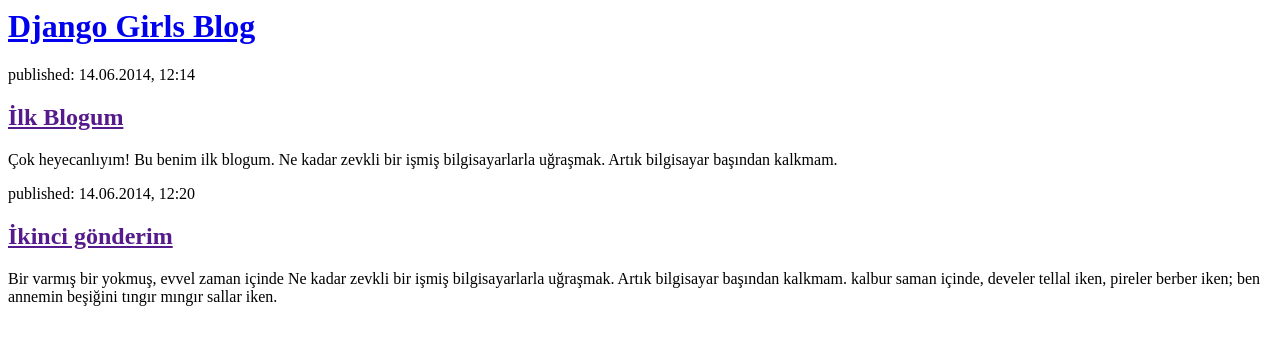
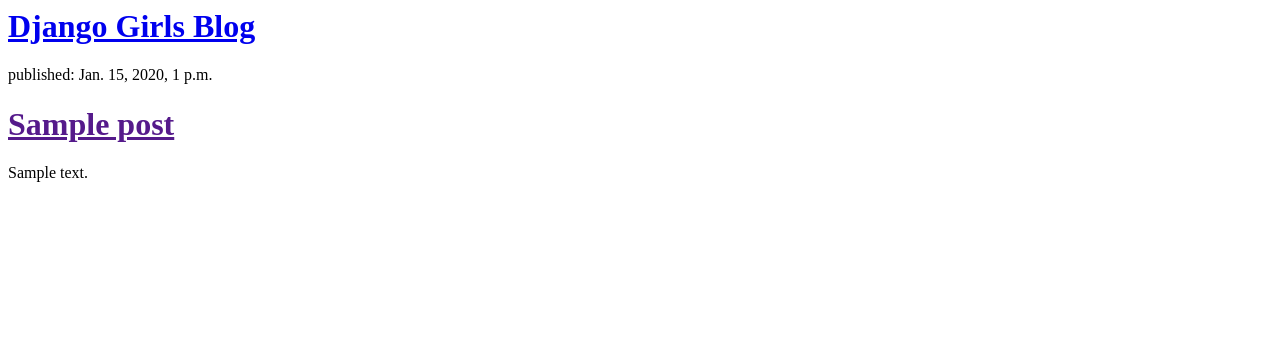
Before and after one commit to ceydakamalii/djangogirls, a Django app: page / in a window 1280 px wide. Shown: the top 345 px of the page. Run offline with Django 3.2, Linux system fonts and the light colour scheme; tables that the repository leaves empty hold one stand-in row (values such as "Sample post").

Commit message:
Veritabanından gönderileri göstermek için template'ler değiştirildi.

```diff
--- a/blog/templates/blog/post_list.html
+++ b/blog/templates/blog/post_list.html
@@ -1,4 +1,3 @@
-
 <html>
 <head>
     <title>Django Girls blog</title>
@@ -8,15 +7,16 @@
     <h1><a href="/">Django Girls Blog</a></h1>
 </div>
 <div>
-            <p>published: 14.06.2014, 12:14</p>
-            <h2><a href="">İlk Blogum</a></h2>
-            <p>Çok heyecanlıyım! Bu benim ilk blogum. Ne kadar zevkli bir işmiş bilgisayarlarla uğraşmak. Artık bilgisayar başından kalkmam. </p>
+
+    {% for post in posts %}
+    <div>
+        <p>published: {{ post.published_date }}</p>
+        <h1><a href="">{{ post.title }}</a></h1>
+        <p>{{ post.text|linebreaksbr }}</p>
+    </div>
+    {% endfor %}
 </div>
 
-        <div>
-            <p>published: 14.06.2014, 12:20</p>
-            <h2><a href="">İkinci gönderim</a></h2>
-            <p>Bir varmış bir yokmuş, evvel zaman içinde Ne kadar zevkli bir işmiş bilgisayarlarla uğraşmak. Artık bilgisayar başından kalkmam. kalbur saman içinde, develer tellal iken, pireler berber iken; ben annemin beşiğini tıngır mıngır sallar iken.</p>
-        </div>
+
 </body>
 </html>
--- a/blog/views.py
+++ b/blog/views.py
@@ -1,6 +1,8 @@
 from django.shortcuts import render
-
+from .models import Post
+from django.utils import timezone
 def post_list(request):
-    return render(request, 'blog/post_list.html', {})
+    posts = Post.objects.filter(published_date__lte=timezone.now()).order_by('published_date')
+    return render(request, 'blog/post_list.html', {'posts': posts})
 
 # Create your views here.
```
Lines whose indentation alone changed are shown as unchanged.
